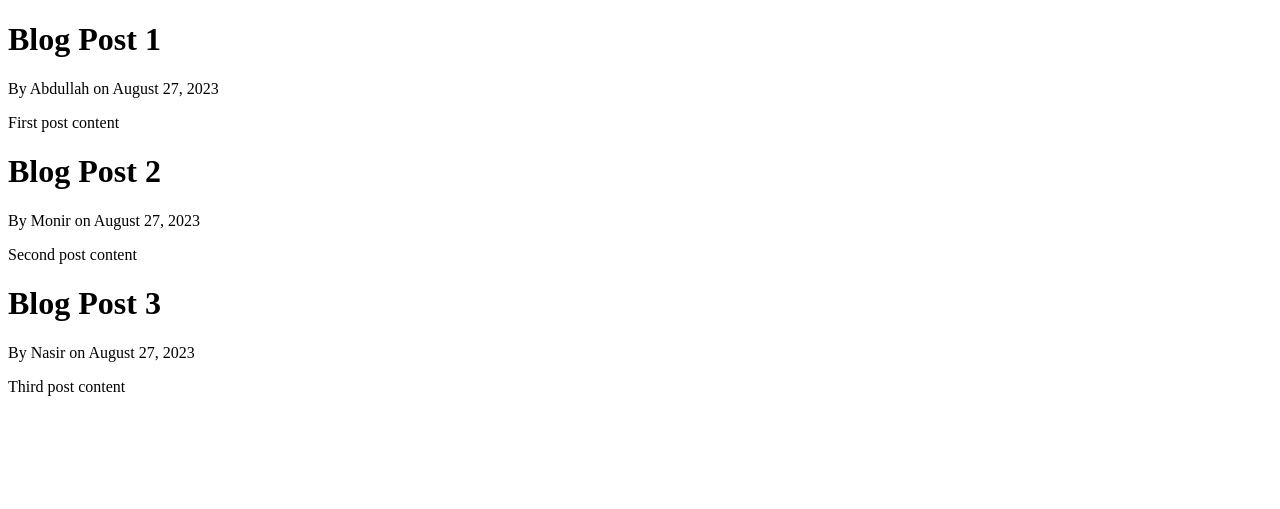
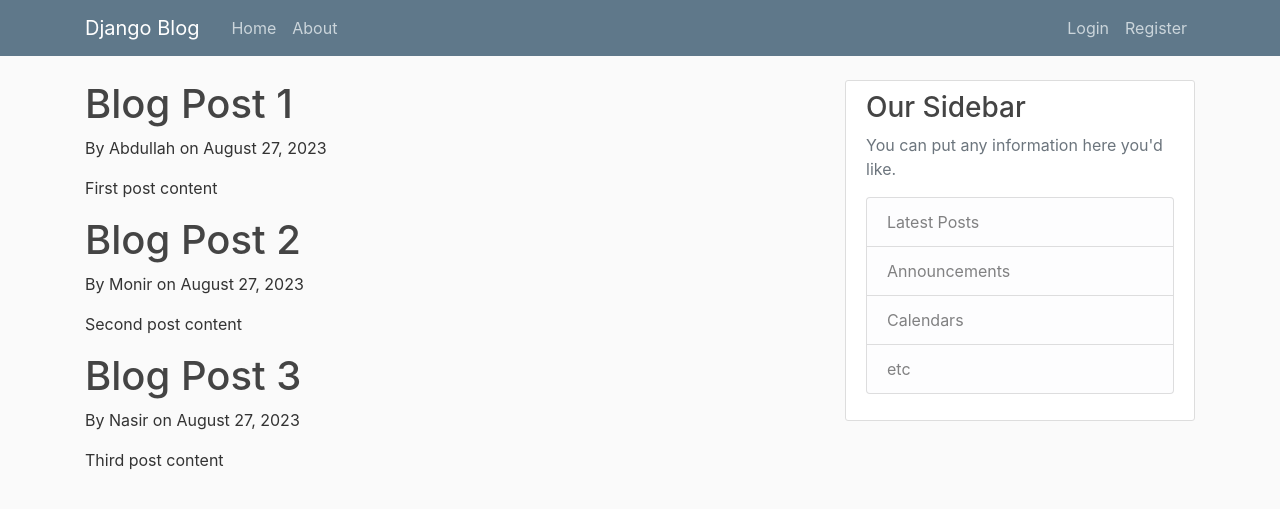
Before and after one commit to Abdu11ahMamun/AlgoMint, a Django app: page /blog/ in a window 1280 px wide. Shown: the top 509 px of the page. Run offline with Django 4.2, Linux system fonts and the light colour scheme.

Commit message:
templetes and static file configured in settings file

```diff
--- a/blog/templates/blog/about.html
+++ b/blog/templates/blog/about.html
@@ -1,4 +1,4 @@
-{% extend "blog/base.html" %}
+{% extends "blog/base.html" %}
 
 {%block content %}
     <h1>About page</h1>
--- a/blog/templates/blog/base.html
+++ b/blog/templates/blog/base.html
@@ -1,17 +1,81 @@
+{% load static %}
 <!DOCTYPE html>
 <html lang="en">
+
 <head>
+
+    <!-- Required meta tags -->
+    <meta charset="utf-8">
+    <meta name="viewport" content="width=device-width, initial-scale=1, shrink-to-fit=no">
+
+    <!-- Bootstrap CSS -->
+    <link rel="stylesheet" href="https://cdn.jsdelivr.net/npm/bootstrap@4.4.1/dist/css/bootstrap.min.css"
+        integrity="sha384-Vkoo8x4CGsO3+Hhxv8T/Q5PaXtkKtu6ug5TOeNV6gBiFeWPGFN9MuhOf23Q9Ifjh" crossorigin="anonymous">
+
+<link rel="stylesheet" type="text/css" href="{% static 'blog/main.css' %}">
+
     <meta charset="UTF-8">
     <meta name="viewport" content="width=device-width, initial-scale=1.0">
     {% if title %}
     <title>{{title}}</title>
     {% else %}
-        <title>Blog</title>
+    <title>Blog</title>
     {% endif %}
 </head>
+
 <body>
-    {% block content %}
+    <header class="site-header">
+        <nav class="navbar navbar-expand-md navbar-dark bg-steel fixed-top">
+            <div class="container">
+                <a class="navbar-brand mr-4" href="/">Django Blog</a>
+                <button class="navbar-toggler" type="button" data-toggle="collapse" data-target="#navbarToggle"
+                    aria-controls="navbarToggle" aria-expanded="false" aria-label="Toggle navigation">
+                    <span class="navbar-toggler-icon"></span>
+                </button>
+                <div class="collapse navbar-collapse" id="navbarToggle">
+                    <div class="navbar-nav mr-auto">
+                        <a class="nav-item nav-link" href="/">Home</a>
+                        <a class="nav-item nav-link" href="/about">About</a>
+                    </div>
+                    <!-- Navbar Right Side -->
+                    <div class="navbar-nav">
+                        <a class="nav-item nav-link" href="#">Login</a>
+                        <a class="nav-item nav-link" href="#">Register</a>
+                    </div>
+                </div>
+            </div>
+        </nav>
+    </header>
+    <main role="main" class="container">
+        <div class="row">
+            <div class="col-md-8">
+                {% block content %}{% endblock %}
+            </div>
+            <div class="col-md-4">
+                <div class="content-section">
+                    <h3>Our Sidebar</h3>
+                    <p class='text-muted'>You can put any information here you'd like.
+                    <ul class="list-group">
+                        <li class="list-group-item list-group-item-light">Latest Posts</li>
+                        <li class="list-group-item list-group-item-light">Announcements</li>
+                        <li class="list-group-item list-group-item-light">Calendars</li>
+                        <li class="list-group-item list-group-item-light">etc</li>
+                    </ul>
+                    </p>
+                </div>
+            </div>
+        </div>
+    </main>
 
-    {% endblock %}
+    <script src="https://code.jquery.com/jquery-3.4.1.slim.min.js"
+        integrity="sha384-J6qa4849blE2+poT4WnyKhv5vZF5SrPo0iEjwBvKU7imGFAV0wwj1yYfoRSJoZ+n"
+        crossorigin="anonymous"></script>
+    <script src="https://cdn.jsdelivr.net/npm/popper.js@1.16.0/dist/umd/popper.min.js"
+        integrity="sha384-Q6E9RHvbIyZFJoft+2mJbHaEWldlvI9IOYy5n3zV9zzTtmI3UksdQRVvoxMfooAo"
+        crossorigin="anonymous"></script>
+    <script src="https://cdn.jsdelivr.net/npm/bootstrap@4.4.1/dist/js/bootstrap.min.js"
+        integrity="sha384-wfSDF2E50Y2D1uUdj0O3uMBJnjuUD4Ih7YwaYd1iqfktj0Uod8GCExl3Og8ifwB6"
+        crossorigin="anonymous"></script>
 </body>
+
 </html>
--- /dev/null
+++ b/blog/templates/blog/static/blog/main.css
@@ -0,0 +1,84 @@
+body {
+    background: #fafafa;
+    color: #333333;
+    margin-top: 5rem;
+  }
+
+  h1, h2, h3, h4, h5, h6 {
+    color: #444444;
+  }
+
+  ul {
+    margin: 0;
+  }
+
+  .bg-steel {
+    background-color: #5f788a;
+  }
+
+  .site-header .navbar-nav .nav-link {
+    color: #cbd5db;
+  }
+
+  .site-header .navbar-nav .nav-link:hover {
+    color: #ffffff;
+  }
+
+  .site-header .navbar-nav .nav-link.active {
+    font-weight: 500;
+  }
+
+  .content-section {
+    background: #ffffff;
+    padding: 10px 20px;
+    border: 1px solid #dddddd;
+    border-radius: 3px;
+    margin-bottom: 20px;
+  }
+
+  .article-title {
+    color: #444444;
+  }
+
+  a.article-title:hover {
+    color: #428bca;
+    text-decoration: none;
+  }
+
+  .article-content {
+    white-space: pre-line;
+  }
+
+  .article-img {
+    height: 65px;
+    width: 65px;
+    margin-right: 16px;
+  }
+
+  .article-metadata {
+    padding-bottom: 1px;
+    margin-bottom: 4px;
+    border-bottom: 1px solid #e3e3e3
+  }
+
+  .article-metadata a:hover {
+    color: #333;
+    text-decoration: none;
+  }
+
+  .article-svg {
+    width: 25px;
+    height: 25px;
+    vertical-align: middle;
+  }
+
+  .account-img {
+    height: 125px;
+    width: 125px;
+    margin-right: 20px;
+    margin-bottom: 16px;
+  }
+
+  .account-heading {
+    font-size: 2.5rem;
+  }
```
Also changed, not shown: AlgoMint/settings.py (+12 -3 lines), 1 other file.
